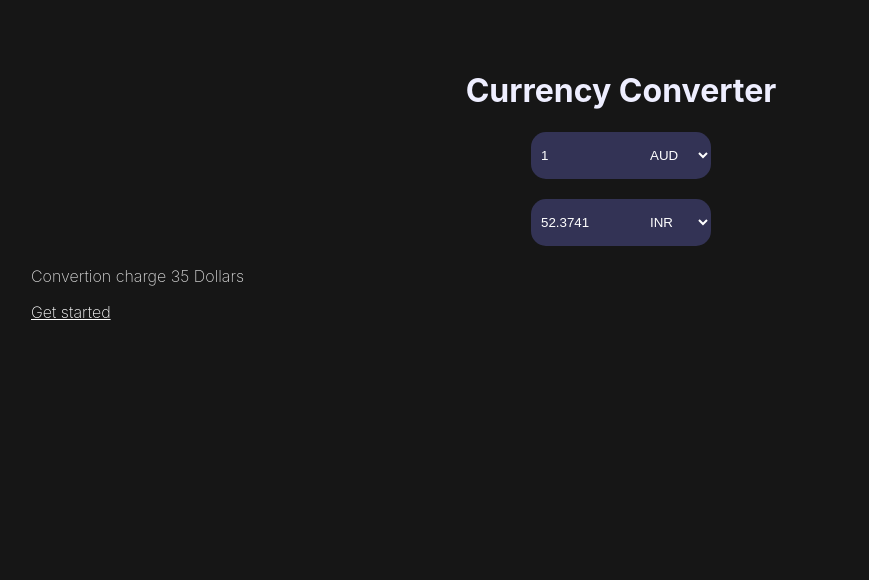
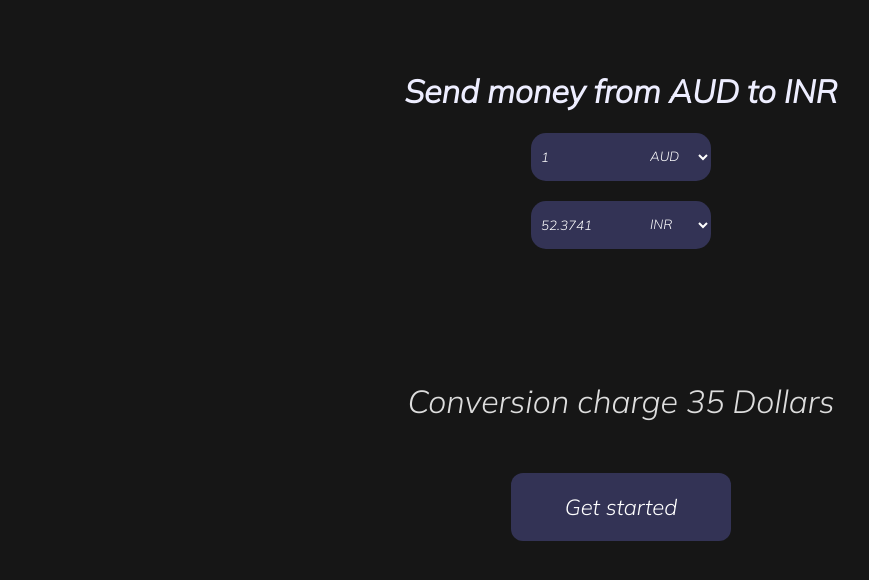
Before and after one commit to anuachu/Currency_converter_app, a React (Create React App) app: page / in a window 1280 px wide. Shown: the top 580 px of the page, without its empty margins (19-888 px from the left). Built offline with nearby package versions, Linux system fonts and the light colour scheme.

Commit message:
minor changes

```diff
--- a/package.json
+++ b/package.json
@@ -7,8 +7,11 @@
     "@testing-library/react": "^13.4.0",
     "@testing-library/user-event": "^13.5.0",
     "axios": "^1.1.3",
+    "bootstrap": "^5.2.2",
+    "currency-flags": "^3.4.0",
     "prop-types": "^15.8.1",
     "react": "^18.2.0",
+    "react-bootstrap": "^2.5.0",
     "react-dom": "^18.2.0",
     "react-dotenv": "^0.1.3",
     "react-imask": "^6.4.3",
--- a/src/App.css
+++ b/src/App.css
@@ -1,3 +1,7 @@
+@import url('https://fonts.googleapis.com/css2?family=Barlow:wght@100;200&family=Mulish:ital,wght@1,300&display=swap');
+*{
+  font-family: 'Mulish', sans-serif;
+}
 body{
   background-color: #161616;
   color: #ddd;
@@ -9,4 +13,25 @@ h1{
 }
 a{
   color: white;
+
+  text-decoration: none;
+
 }
+p{
+  text-align: center;
+  font-size: 32px;
+}
+
+.group1{
+  width:180px;
+  padding:20px;
+  border-radius:12px;
+  background-color: #335;
+  margin: 0 auto 20px;
+  text-align: center;
+  font-size:22px;
+}
+
+.buttondiv{
+  width:120px;
+}
--- a/src/App.js
+++ b/src/App.js
@@ -17,9 +17,9 @@ function App() {
   const [rates, setRates] = useState([]);
 
   useEffect(() => {
-    // axios.get('https://api.apilayer.com/exchangerates_data/latest?base=AUD&apikey=jILmckX9x5WlPxtc30b9jPcq43UcWpOr')
+    // axios.get('https://api.apilayer.com/exchangerates_data/latest?base=AUD&apikey=jILmckX9x5WlPxtc30b9jPcq43UcWpOr&timestamp: 1666854064')
     // .then(response => {
-    // var result = response.data.rates
+    // var result = response.data
     // console.log(result)
     var object = {
       AED: 2.324449,
@@ -510,12 +510,13 @@ function App() {
   return (
 
     <div className="App">
-      <h1>Currency Converter</h1>
+      <h1>Send money from {currency1} to {currency2}</h1>
       <CurrencyInput
         onAmountChange={handleAmount1Change}
         onCurrencyChange={handleCurrency1Change}
         currencies={Object.keys(rates)}
         amount={amount1}
+         class="currency-flag currency-flag-usd"
         currency={currency1}
       />
       <CurrencyInput
@@ -524,14 +525,24 @@ function App() {
         currencies={Object.keys(rates)}
         amount={amount2}
         currency={currency2}
+      />
 
-      />
-      <p>Convertion charge 35 Dollars</p>
+      <br />
+      <br />
+      <br />
+      <br />
+      <p>Conversion charge 35 Dollars</p>
+      <br />
+
       {/* <button onClick={routeChange}>Get Started</button> */}
+      <div className = "group1">
       <Link to='/CreditCardInput'>Get started</Link>
+
+      </div>
       <Routes>
         <Route path='/CreditCardInput' element={ <CreditCard />}/>
       </Routes>
+
 
       </div>
 
--- a/src/CreditCardInput.css
+++ b/src/CreditCardInput.css
@@ -25,7 +25,7 @@ body {
 .credit-card {
   width: 380px;
   margin: 0;
-  margin-left: -45px;
+
   height: 210px;
   perspective: 1000px;
   background-color: transparent;
@@ -45,7 +45,7 @@ body {
   height: 100%;
   backface-visibility: hidden;
   border-radius: 20px;
-  background: linear-gradient(to top right, #0099ff 0%, #ff0866 100%);
+  background: linear-gradient(to top right, #ffa600 0%, #ff0866 100%);
   padding: 20px;
 }
 
@@ -178,3 +178,9 @@ input::placeholder {
   text-align: center;
   text-transform: capitalize;
 }
+
+button{
+  width: 120px;
+    border-radius: 105px;
+    height: 33px;
+}
--- a/src/CreditCardInput.js
+++ b/src/CreditCardInput.js
@@ -1,7 +1,7 @@
 import React from 'react'
 import './CreditCardInput.css';
-import { useEffect } from 'react';
-import axios from "axios";
+
+
 
 
 
@@ -13,7 +13,10 @@ class CreditCard extends React.Component {
     cardCVV: "",
     cardType: "💳",
     creditcard: [],
-    amount: 0
+    balance: 0,
+    show: 'block',
+    message: ''
+
   }
 
   componentDidMount() {
@@ -22,8 +25,16 @@ class CreditCard extends React.Component {
      .then(res => this.setState({
       creditcard: res
      }))
+  }
 
-  }
+  // componentDidMount() {
+  //   const requestOptions = {
+  //     method: 'POST',
+  //     headers:
+  //   }
+  // }
+
+
 
   setCardType = type => {
     this.setState({ cardType: type });
@@ -75,15 +86,19 @@ class CreditCard extends React.Component {
     this.setState({ cardCVV });
   };
 
-  handleChange() {
-
+  handleSubmit= ()=> {
+   console.log(this.state)
   }
 
-  handleClick(){
+ handleClick = e => {
+    const { show, message } = this.state
 
+    if(show === 'block'){
+      this.setState({ show: 'none',message: 'Payment Success' })
+    }else {
+      this.setState({ show: 'block'})
+    }
   }
-
-
 
 
   render() {
@@ -93,11 +108,14 @@ class CreditCard extends React.Component {
       cardExpirationDate,
       cardCVV,
       cardType,
-
+      balance,
+      show,
+      message
     } = this.state;
 
     return (
-      <div className="container">
+      <div>
+      <div className="container" style={{display: show, overlay: "180px"}}>
         <div className="credit-card">
           <div className="credit-card-inner">
             <div className="credit-card-front">
@@ -122,7 +140,7 @@ class CreditCard extends React.Component {
             </div>
           </div>
         </div>
-        <form onSubmit={this.handleSubmit} className="card-form">
+        <div className="card-form">
           <label className="input-label">Credit Card Number</label>
           <input
             placeholder="Enter your credit card number"
@@ -173,25 +191,29 @@ class CreditCard extends React.Component {
               />
             </div>
           </div>
-          <button>Submit</button>
-        </form>
+          <button onClick={this.handleSubmit}>Submit</button>
+        </div>
         <ul>
           {/* {this.state.creditcard.map(array => {
             <li>{array.cardHolderName}</li>
           })} */}
           {this.state.creditcard.map((person, index) => (
-        <p> {person.cardholdername}  <br/>
+        <div className="credit"> {person.cardholdername}  <br/>
             {person.cardnumber}<br/>
             {person.cardtype}<br/>
-            {person.balance}
-            <input type="number"
-            onChange={this.handleChange}
-            />
-            <button onClick={this.handleClick}>Add money</button>
-        </p>))}
+             Balance: {balance}
+            <input type="text" onChange={this.handleChange}/>
+            <div className='buttondiv'>
+            <button onClick={() => this.setState({ balance: this.state.balance + 100})}>Add Money</button>
+            <br/>
+            <button onClick={this.handleClick}>Proceed to pay</button>
+            </div>
+        </div>))}
         </ul>
-      </div>
+    </div>
 
+    <h1>{message}</h1>
+    </div>
 
     );
   }
--- a/src/CurrencyInput.css
+++ b/src/CurrencyInput.css
@@ -17,3 +17,12 @@ input{
 select{
   padding: 15px;
 }
+.credit{
+    width: 40%;
+    height: 100%;
+    backface-visibility: hidden;
+    border-radius: 20px;
+    background: linear-gradient(to top right, #ffa200 0%, #ff0866 100%);
+    padding: 20px;
+    margin:20px;
+}
--- /dev/null
+++ b/src/Payment.js
@@ -0,0 +1,3 @@
+import React from 'react'
+
+function
```
Also changed, not shown: 1 other file (tests, documents, lock files or other folders).
